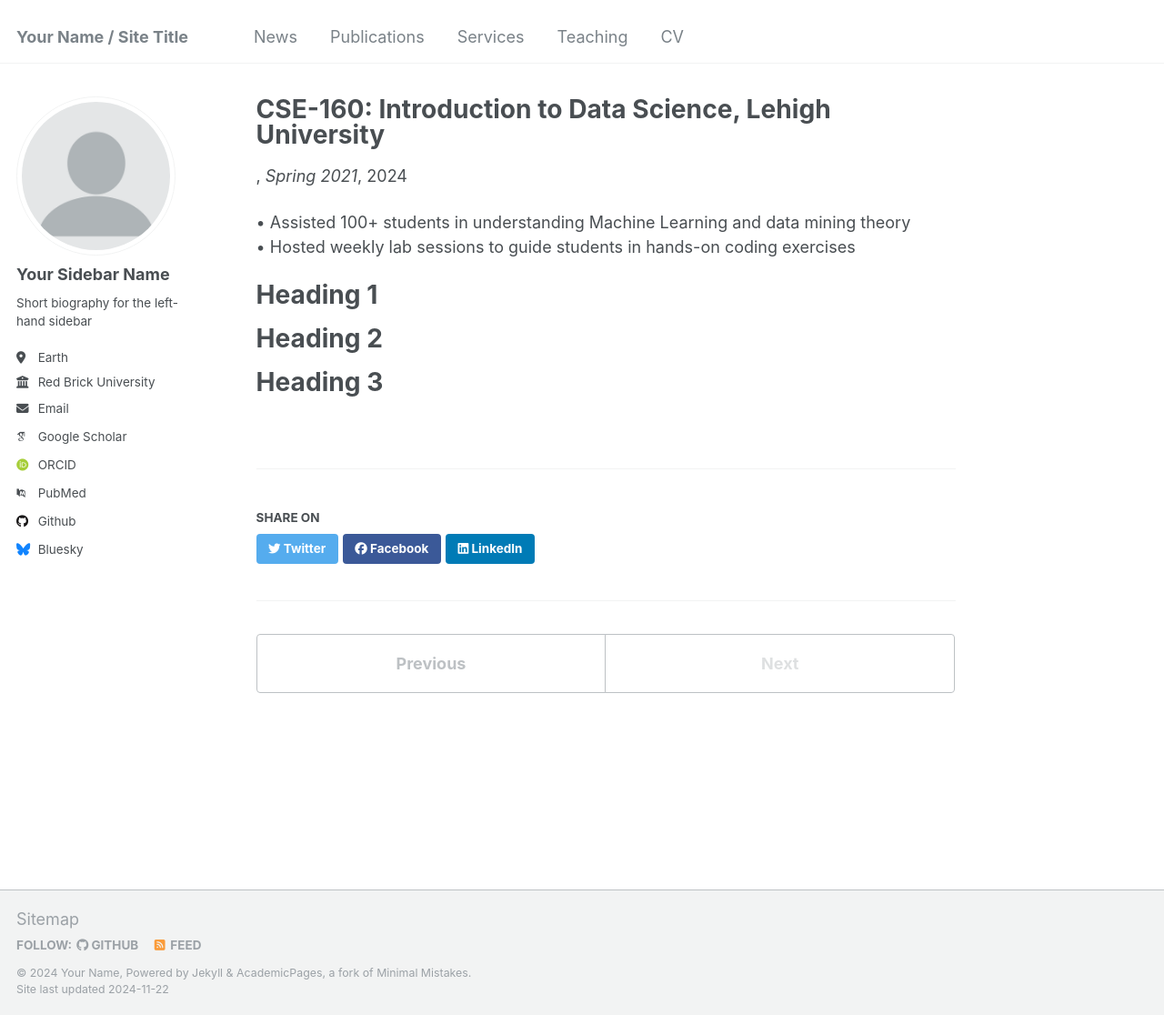
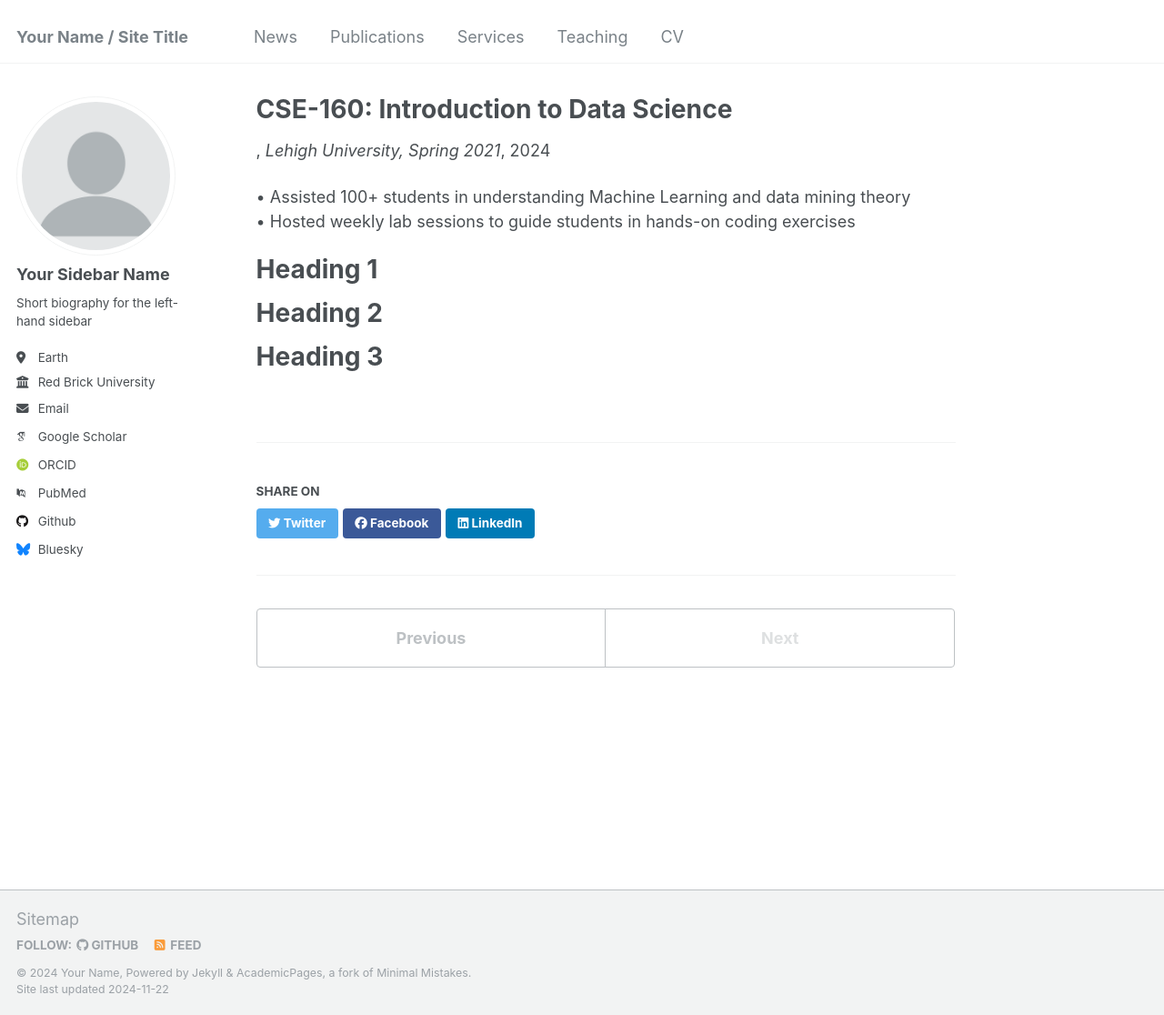
Before and after one commit to zy1296/zhenyao.github.io, a Jekyll site: the page built from _teaching/2015-spring-teaching-2.md, in a window 1280 px wide and 1116 px high. Shown: the whole window at 91% size. Built offline with Jekyll 4.4.1, drawn with Linux system fonts in a browser that asks for light colours; some web fonts are replaced.

```diff
--- a/_teaching/2015-spring-teaching-2.md
+++ b/_teaching/2015-spring-teaching-2.md
@@ -1,8 +1,8 @@
 ---
-title: "CSE-160: Introduction to Data Science, Lehigh University"
+title: "CSE-160: Introduction to Data Science"
 collection: teaching
 permalink: /teaching/2015-spring-teaching-1
-venue: "Spring 2021"
+venue: "Lehigh University, Spring 2021"
 location: "Bethlehem, PA"
 ---
 
```
